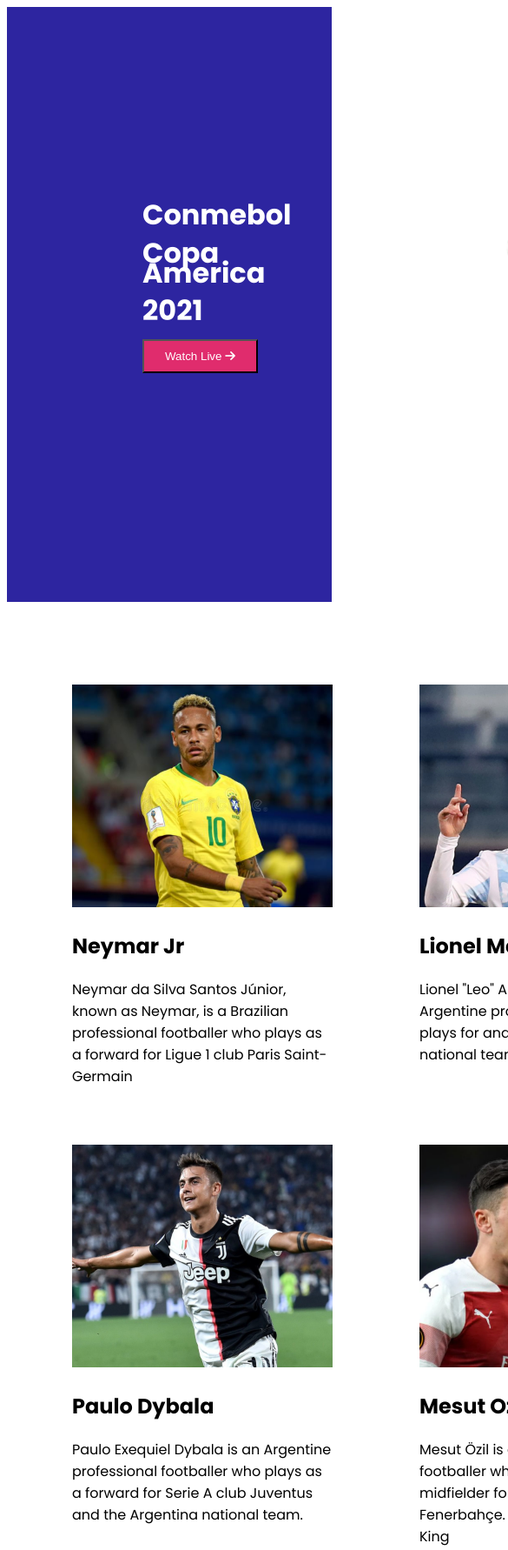
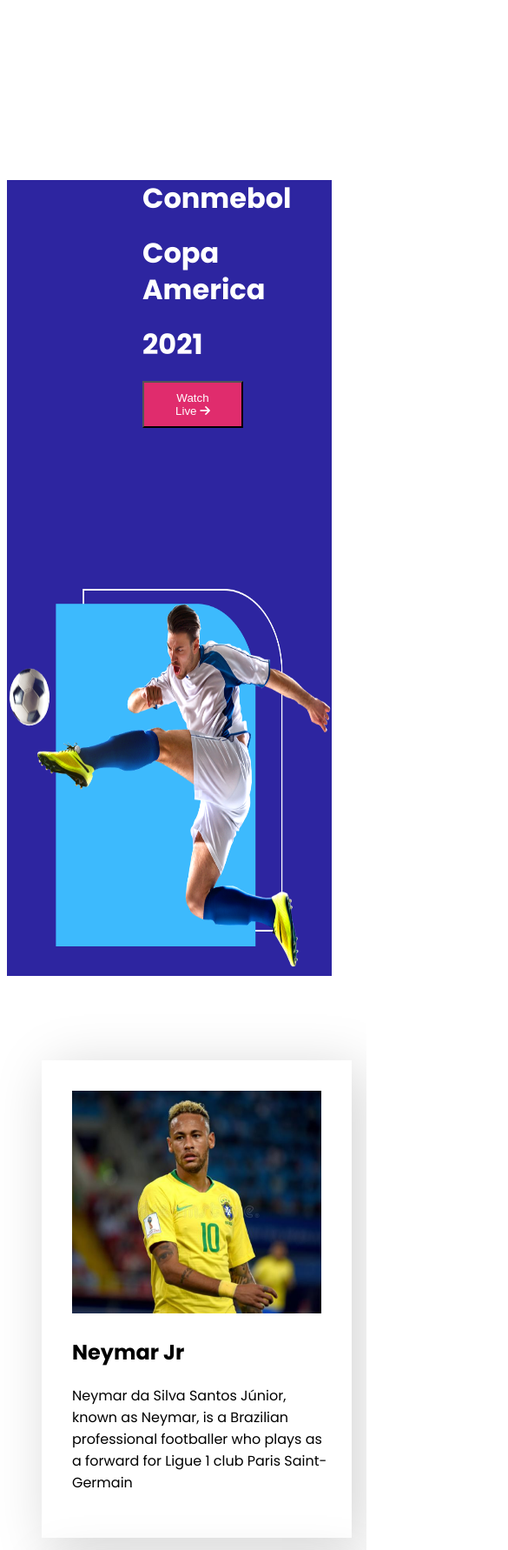
Before and after one commit to parthosh/Second-Assignment-Reset, a plain HTML site: page index.html in a window 390 px wide. Shown: the top 1782 px of the page at 87% size, 585 px wide, since content can reach past the window. Drawn offline with Linux system fonts and the light colour scheme.

Commit message:
make website responsive

```diff
--- a/index.html
+++ b/index.html
@@ -156,10 +156,10 @@
             <img src="images/Logo.png" alt="">
         </div>
         <div class="social-icon">
-            <i class="fab fa-instagram"></i>
-            <i class="fab fa-facebook"></i>
-            <i class="fab fa-twitter-square"></i>
-            <i class="fab fa-youtube"></i>
+            <a target="_blank" href="https://www.instagram.com/"><i class="fab fa-instagram"></i></a>
+            <a target="_blank" href="https://www.facebook.com/"><i class="fab fa-facebook"></i></a>
+            <a target="_blank" href="https://twitter.com/?lang=en"><i class="fab fa-twitter-square"></i></a>
+            <a target="_blank" href="https://www.youtube.com/"><i class="fab fa-youtube"></i></a>
         </div>
         <p><span>Copyright</span> <i class="far fa-copyright"> </i><span>2022 Football</span></p>
     </footer>
--- a/styles/style.css
+++ b/styles/style.css
@@ -5,22 +5,20 @@
 body{
     font-family: 'Poppins', sans-serif;
 }
-.container{
-    margin-top: 70px;
-    width: 60%;
-}
+
 /* Header Styles */
 .header-container{
     display: flex;
     background-color: #2D25A0;
 }
 .header-title{
-    width: 485px;
+    width: 485px auto;
     height: 230px;
-    font-weight: bolder;
-    line-height: 0.7;
+    font-weight: 700;
+    line-height: 1.3;
     margin: 207px 102px 240px 156px;
     color: white;
+
 }
 .link-button{
     background-color: #E02C6D;
@@ -43,13 +41,20 @@ body{
     margin: 153px 141px 86px;
 }
 /* Players images and Description Styles */
+.container{
+    margin-top: 70px;
+    width: 70%;
+}
 .players{
     display: grid;
     grid-template-columns:repeat(3, 1fr);
 }
 .player{
-    padding: 25px;
-    margin-left: 50px;
+    width: 70%;
+    box-shadow: 10px 10px 60px lightgrey;
+    padding: 35px;
+    margin-left: 40px;
+    margin-top: 27px;
 }
 .player img{
     width: 300px;
@@ -143,3 +148,38 @@ footer p{
 .social-icon .fa-youtube{
     margin-right: 14px;
 }
+
+/*-----------------
+ Media Queries
+ ------------------*/
+ /* Mobile-Devices */
+
+ @media only screen and (max-width:480px) {
+     .header-container{
+         width: 100%;
+         display: block;
+     }
+     .header-image img{
+        width: 100%;
+         margin: 0;
+
+     }
+     .players{
+        grid-template-columns:repeat(1, 1fr);
+     }
+     .player img{
+         width: 100%;
+     }
+     .main-area{
+        display: block;
+        margin: 0;
+    }
+    .statistics-area, .join-area{
+        margin-left: 40px;
+        margin-bottom: 20px;
+        width: 100%;
+    }
+    .footer-image img{
+        width: 100%;
+    }
+}
```
